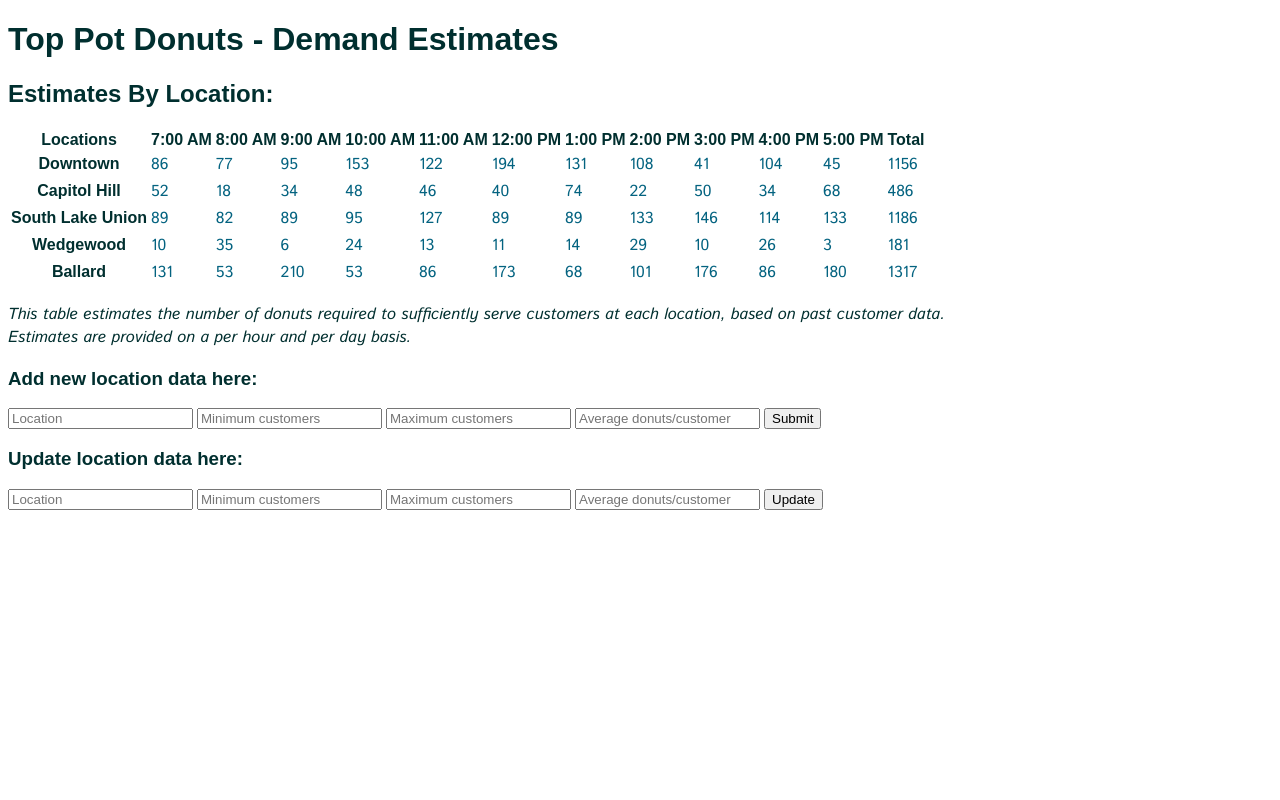
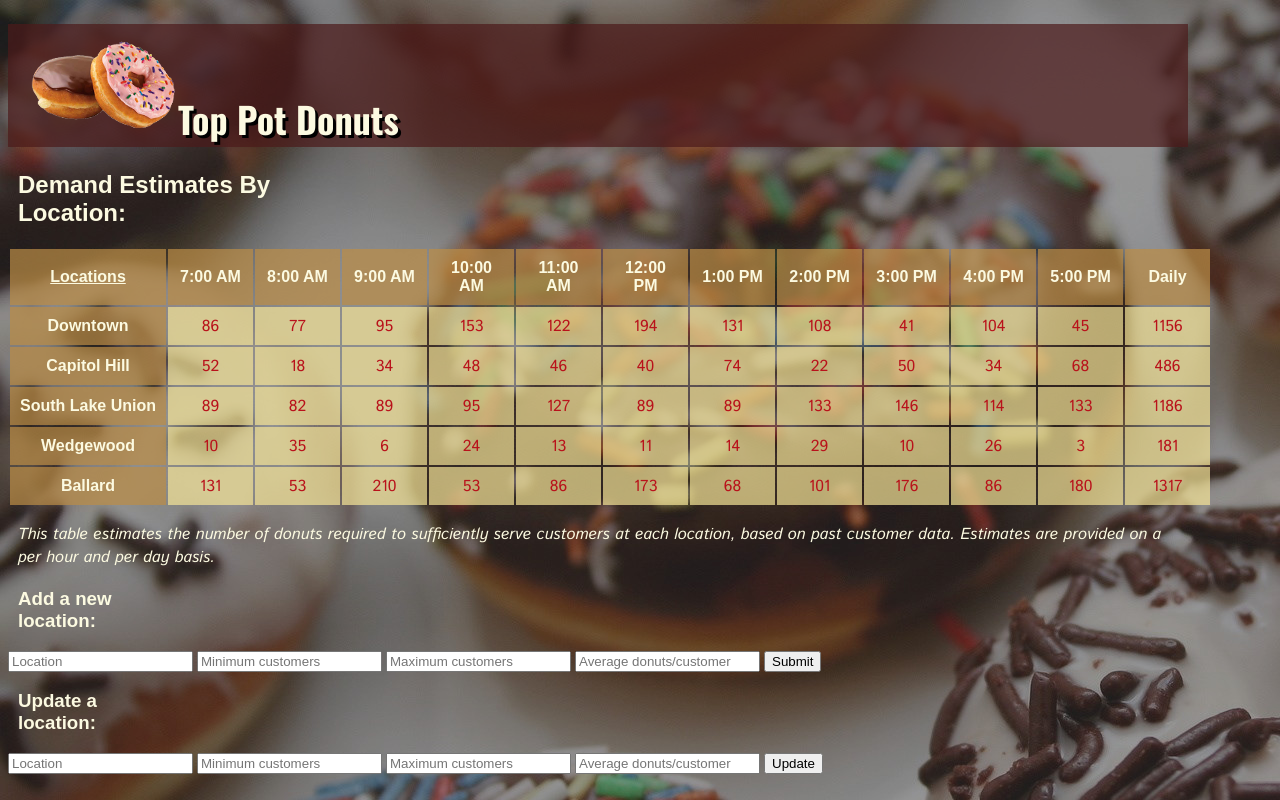
Before and after one commit to hollislau/donut_shop, a plain HTML site: page index.html in a window 1280 px wide. Drawn offline with nearby package versions, Linux system fonts and the light colour scheme; a web font is replaced by a local one.

Commit message:
Add CSS styling and images to donut shop

```diff
--- a/index.html
+++ b/index.html
@@ -7,42 +7,41 @@
     <meta name="description" content="Estimate the demand for donuts per hour/day">
     <meta name="viewport" content="width=device-width, initial-scale=1">
     <link href="styles.css" type="text/css" rel="stylesheet">
-    <link href='http://fonts.googleapis.com/css?family=News+Cycle:400,700|Istok+Web:400,700,400italic,700italic' rel='stylesheet' type='text/css'>
+    <link href='http://fonts.googleapis.com/css?family=News+Cycle:400,700|Istok+Web:400,700,400italic|Oswald:400,700' rel='stylesheet' type='text/css'>
   </head>
   <body>
-    <h1>Top Pot Donuts - Demand Estimates</h1>
+    <h1 class="title"><img src="images/donuts_icon.png">Top Pot Donuts</h1>
     <table>
-      <h2>Estimates By Location:</h1>
+      <h2>Demand Estimates By Location:</h2>
       <thead>
         <tr>
-          <th>Locations</th>
-          <th scope="col">7:00 AM</th>
-          <th scope="col">8:00 AM</th>
-          <th scope="col">9:00 AM</th>
-          <th scope="col">10:00 AM</th>
-          <th scope="col">11:00 AM</th>
-          <th scope="col">12:00 PM</th>
-          <th scope="col">1:00 PM</th>
-          <th scope="col">2:00 PM</th>
-          <th scope="col">3:00 PM</th>
-          <th scope="col">4:00 PM</th>
-          <th scope="col">5:00 PM</th>
-          <th scope="col">Total</th>
+          <th class="location">Locations</th>
+          <th class="hour" scope="col">7:00 AM</th>
+          <th class="hour" scope="col">8:00 AM</th>
+          <th class="hour" scope="col">9:00 AM</th>
+          <th class="hour" scope="col">10:00 AM</th>
+          <th class="hour" scope="col">11:00 AM</th>
+          <th class="hour" scope="col">12:00 PM</th>
+          <th class="hour" scope="col">1:00 PM</th>
+          <th class="hour" scope="col">2:00 PM</th>
+          <th class="hour" scope="col">3:00 PM</th>
+          <th class="hour" scope="col">4:00 PM</th>
+          <th class="hour" scope="col">5:00 PM</th>
+          <th class="hour" scope="col">Daily</th>
         </tr>
       </thead>
       <tbody id="donut-estimate">
       </tbody>
     </table>
-    <p>This table estimates the number of donuts required to sufficiently serve customers at each location, based on past customer data. <br>
-      Estimates are provided on a per hour and per day basis.
+    <p>This table estimates the number of donuts required to sufficiently serve customers at each location, based on past customer data. Estimates are provided on a per hour and per day basis.</p>
     <section>
-      <h3>Add new location data here:</h3>
+      <h3>Add a new location:</h3>
         <input id="location" type="text" name="location-name" placeholder="Location">
         <input id="min-cust" type="text" name="min-customer" placeholder="Minimum customers">
         <input id="max-cust" type="text" name="max-customer" placeholder="Maximum customers">
         <input id="avg-donuts-cust" type="text" name="avg-donuts-customer" placeholder="Average donuts/customer">
         <button id="submit">Submit</button>
-      <h3>Update location data here:</h3>
+      <h3>Update a location:</h3>
         <input id="location-update" type="text" name="location-name-update" placeholder="Location">
         <input id="min-cust-update" type="text" name="min-customer-update" placeholder="Minimum customers">
         <input id="max-cust-update" type="text" name="max-customer-update" placeholder="Maximum customers">
--- a/styles.css
+++ b/styles.css
@@ -1,10 +1,39 @@
+body {
+  background-image: url("images/background_low.jpg");}
 h1, h2, h3, th {
-  font-family: 'News Cycle', sans-serif;
-  color: #002F2F;}
+  font-family: "News Cycle", sans-serif;
+  color: #FCFAE1;
+  /*color: #B9121B;*/
+  padding-left: 10px;}
+h2 {
+  width: 320px;}
+h3 {
+  width: 150px;}
+th {
+  color: #FCFAE1;
+  background-color: rgba(189, 141, 70, 0.7);
+  padding: 10px 10px 10px 10px;}
+.hour {
+  width: 65px;}
+.location {
+  text-decoration: underline;}
+.title {
+  font-family: "Oswald", sans-serif;
+  font-size: 36px;
+  color: #FCFAE1;
+  text-shadow: 3px 3px 0px #000000;
+  vertical-align: middle;
+  background-color: rgba(76, 27, 27, 0.7);
+  width: 1160px;
+  padding: 10px 0px 2px 20px;}
 td {
-  font-family: 'Istok Web', sans-serif;
-  color: #046380;}
+  font-family: "Istok Web", sans-serif;
+  background-color: rgba(246, 228, 151, 0.7);
+  text-align: center;
+  color: #B9121B;}
 p {
-  font-family: 'Istok Web', sans-serif;
+  font-family: "Istok Web", sans-serif;
   font-style: italic;
-  color: #002F2F;}
+  width: 1150px;
+  color: #FCFAE1;
+  padding-left: 10px;}
```
Also changed, not shown: images/2donuts.png (added), images/Donuts.png (added), images/background.jpg (added), images/background_low.jpg (added), images/donuts_icon.png (added).
